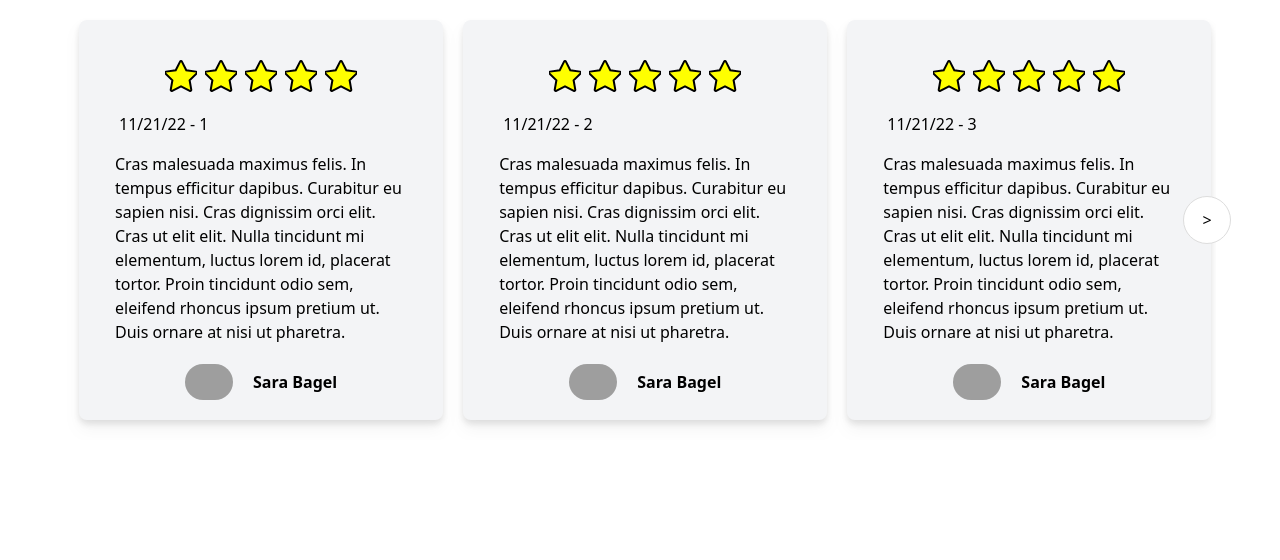
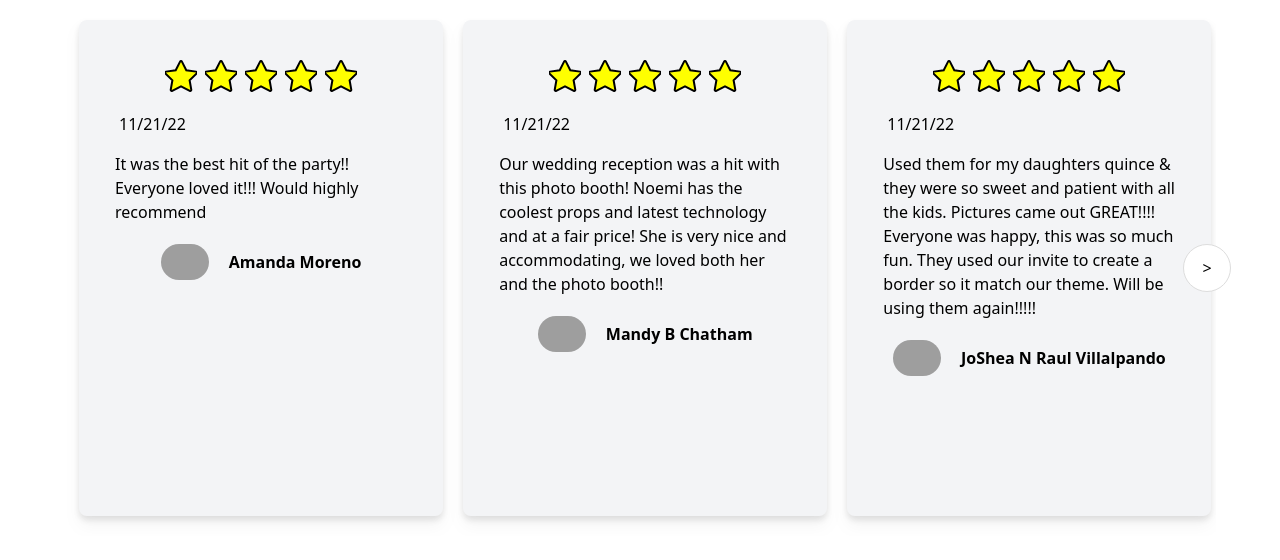
Before and after one commit to missatrox44/love-thy-selfie, a React (Vite) app: page / in a window 1280 px wide. Shown: the top 560 px of the page. Built offline with nearby package versions, Linux system fonts and the light colour scheme; grey boxes are pictures that could not be loaded.

Commit message:
reviews and names added to cards

```diff
--- /dev/null
+++ b/src/assets/reviews.js
@@ -0,0 +1,186 @@
+export const reviews = [
+  {
+    date: '',
+    review: 'It was the best hit of the party!! Everyone loved it!!! Would highly recommend',
+    picture: '',
+    name: 'Amanda Moreno',
+    stars: 5,
+    link: '',
+  },
+  {
+    date: '',
+    review: 'Our wedding reception was a hit with this photo booth! Noemi has the coolest props and latest technology and at a fair price! She is very nice and accommodating, we loved both her and the photo booth!!',
+    picture: '',
+    name: 'Mandy B Chatham',
+    stars: 5,
+    link: '',
+  },
+  {
+    date: '',
+    review: 'Used them for my daughters quince & they were so sweet and patient with all the kids. Pictures came out GREAT!!!! Everyone was happy, this was so much fun. They used our invite to create a border so it match our theme. Will be using them again!!!!!',
+    picture: '',
+    name: 'JoShea N Raul Villalpando',
+    stars: 5,
+    link: '',
+  },
+  {
+    date: '',
+    review: 'Very professional. My whole family enjoyed this photo booth to the max!!! Thank you Noemi for your great services!!!',
+    picture: '',
+    name: 'Vanessa Ceniceros',
+    stars: 5,
+    link: '',
+  },
+  {
+    date: '',
+    review: 'Thank you! You guys were the best!  definitely recommend! Great price as well!',
+    picture: '',
+    name: 'Gustavo Moreno',
+    stars: 5,
+    link: '',
+  },
+  {
+    date: '',
+    review: 'They helped make this last minute decision smooth, and easy! They were on time, helpful, and very patient. Noemi worked diligently with me, on our custom photo frame for the night. Love that you get print outs immediately and digitally! Thank you from the PHS Class of 1984.',
+    picture: '',
+    name: 'Lynn Whitley Floyed',
+    stars: 5,
+    link: '',
+  },
+  {
+    date: '',
+    review: 'Had them for my daughters Quince 🥳🎊🎉🥰🤩 would highly recommend them',
+    picture: '',
+    name: 'Veronica Martinez',
+    stars: 5,
+    link: '',
+  },
+  {
+    date: '',
+    review: 'Thank you for your professionalism during the process. You made this so easy. The kids and adults loved it.',
+    picture: '',
+    name: 'Crystal Salazar Gonzales',
+    stars: 5,
+    link: '',
+  },
+  {
+    date: '',
+    review: 'We loved the photo booth!! They had so many props & all of our family & friends had a blast!! Thank you so much for making it so much fun!! Laura.',
+    picture: '',
+    name: 'Laura Carreon Molinar',
+    stars: 5,
+    link: '',
+  },
+  {
+    date: '',
+    review: 'The ladies are awesome friendly would recommend to anyone thank you ladies!!',
+    picture: '',
+    name: 'Nesly Andrade',
+    stars: 5,
+    link: '',
+  },
+  {
+    date: '',
+    review: 'The best photo booth!! Professional, attentive and very polite! Loved all the props!!',
+    picture: '',
+    name: 'Diana Baeza',
+    stars: 5,
+    link: '',
+  },
+  {
+    date: '',
+    review: 'Absolutely loved it ! Will be booking again soon. Staff was amazing to us',
+    picture: '',
+    name: 'Ana Bustos',
+    stars: 5,
+    link: '',
+  },
+  {
+    date: '',
+    review: 'All my guest enjoyed the photo booth. Plus the owners are very nice and helpful. I will definitely use them again and recommend them to my friends and family!',
+    picture: '',
+    name: 'Siria Yanez',
+    stars: 5,
+    link: '',
+  },
+  {
+    date: '',
+    review: 'We used them for our prom. It was a huge hit. They are very helpful both in scheduling and the workers. They were all very friendly and kept it moving throughout the night. I definitely recommend it!',
+    picture: '',
+    name: 'Brian N Angela Shrum',
+    stars: 5,
+    link: '',
+  },
+  {
+    date: '',
+    review: 'So many fun props and so easy to work with. Thank you for helping make The Galindo wedding so special',
+    picture: '',
+    name: 'Kristi Jones Foutz',
+    stars: 5,
+    link: '',
+  },
+  {
+    date: '',
+    review: 'We had a blast with this when my Dad and stepmom got married last year, so i decided to book them for my neices sweet 16. We had so much fun with it. Noemi was wonderful during the booking process and worked with us. And the gentleman who worked the booth was awesome, had us all laughing everytime we went up there! I\'d definitely recommend them for any future party or wedding. They were great!!',
+    picture: '',
+    name: 'Chelo Abalos',
+    stars: 5,
+    link: '',
+  },
+  {
+    date: '',
+    review: 'The station is a must have for any event! Customer service is also exceptional!',
+    picture: '',
+    name: 'John G. Vasquez',
+    stars: 5,
+    link: '',
+  },
+  {
+    date: '',
+    review: 'Had them at a quince event. Friendly, punctual and very efficient. Has many props to choose from and were a big hit all night. Would definitely use again!',
+    picture: '',
+    name: 'Lety Navarette',
+    stars: 5,
+    link: '',
+  },
+  {
+    date: '',
+    review: 'This was my first time seeing something like this at a wedding reception I truly enjoyed myself....and the people were so nice maybe in the future I\'ll be hitting yall up!',
+    picture: '',
+    name: 'Christina Starling',
+    stars: 5,
+    link: '',
+  },
+  {
+    date: '',
+    review: 'It was very awesome, so many props to choose from and very kind owners. Awesome photo quality also.',
+    picture: '',
+    name: 'Emiy Neace',
+    stars: 5,
+    link: '',
+  },
+  {
+    date: '',
+    review: 'I\'ve liked the page and saw the amazing photos that were shared. I finally experienced it for myself and I loved it! The fun props, the awesome backgrounds and the technology are a wonderful combo! Can\'t go wrong with this photo booth!!',
+    picture: '',
+    name: 'Ruby J Garcia',
+    stars: 5,
+    link: '',
+  },
+  {
+    date: '',
+    review: 'They are seriously awesome, and the props are so fun! Better then any other photo booth I have ever seen! I always look forward to seeing them at an event!',
+    picture: '',
+    name: 'Sabrina Nicole Martinez',
+    stars: 5,
+    link: '',
+  },
+  {
+    date: '',
+    review: 'We really enjoyed it. Great way to make memories with friends and family.',
+    picture: '',
+    name: 'Letty Hernandez',
+    stars: 5,
+    link: '',
+  },
+]
--- a/src/components/ReviewCard/index.jsx
+++ b/src/components/ReviewCard/index.jsx
@@ -3,7 +3,7 @@ import BsStarFill from '../../assets/Star';
 import './styles.css';
 
 
-function ReviewCard({number}) {
+function ReviewCard({name, review}) {
   return (
     <div className='rounded-lg bg-gray-100 p-5 drop-shadow-lg hover:drop-shadow-xl custom-card'>
 
@@ -16,15 +16,15 @@ function ReviewCard({number}) {
       </div>
 
       <div className='flex place-content-start'>
-        <p className='ml-5'>11/21/22 - {number}</p>
+        <p className='ml-5'>11/21/22</p>
       </div>
 
 
-      <p className='m-4'>Cras malesuada maximus felis. In tempus efficitur dapibus. Curabitur eu sapien nisi. Cras dignissim orci elit. Cras ut elit elit. Nulla tincidunt mi elementum, luctus lorem id, placerat tortor. Proin tincidunt odio sem, eleifend rhoncus ipsum pretium ut. Duis ornare at nisi ut pharetra.</p>
+      <p className='m-4'>{review}</p>
 
       <div className='flex items-center mt-5 space-x-5 place-content-center'>
         <img className='rounded-full w-12' alt='fb profile pic' src='https://scontent-dfw5-2.xx.fbcdn.net/v/t1.6435-9/102398402_1584676931686093_5007550909180443369_n.jpg?_nc_cat=102&ccb=1-7&_nc_sid=09cbfe&_nc_ohc=BFKtLUx0E2MAX8xKtAA&_nc_ht=scontent-dfw5-2.xx&oh=00_AfDD0knjN72wL-sw5Gg2aC9TVD3QYmmiJJUQ9j44CLeuqg&oe=63A3A40F' />
-        <span className='font-bold'>Sara Bagel</span>
+        <span className='font-bold'>{name}</span>
       </div>
 
     </div>
--- a/src/components/Reviews/index.jsx
+++ b/src/components/Reviews/index.jsx
@@ -1,22 +1,39 @@
 import React from "react";
 import ReviewCard from '../ReviewCard';
 import ReviewCarousel from '../ReviewCarousel';
+import { reviews } from "../../assets/reviews";
 
 export default function Reviews() {
 
-  const reviewContent = [1,2,3,4,5,6,7,8,9,10,11,12,13,14,15,16,17,18,19,20,21,22,23,24,25,26,27,28,29,30]
+  // const reviewContent = [1,2,3,4,5,6,7,8,9,10,11,12,13,14,15,16,17,18,19,20,21,22,23,24,25,26,27,28,29,30]
 
 
   return (
     <div>
       {/* <ReviewCarousel style={{ maxWidth: 1200, marginLeft:'auto', marginRight:'auto', marginTop: 64 }}> */}
       <ReviewCarousel style={{ marginLeft:'auto', marginRight:'auto', marginTop: 64 }}>
-        {reviewContent.map((i) => {
+        {reviews.map((review, i) => {
           return (
-            <ReviewCard key={i} number={i}/>
+            <ReviewCard key={i} name={review.name} review={review.review}/>
           )
         })}
       </ReviewCarousel>
     </div>
   )
 }
+
+
+
+//   return (
+//     <div>
+//       {/* <ReviewCarousel style={{ maxWidth: 1200, marginLeft:'auto', marginRight:'auto', marginTop: 64 }}> */}
+//       <ReviewCarousel style={{ marginLeft:'auto', marginRight:'auto', marginTop: 64 }}>
+//         {reviewContent.map((i) => {
+//           return (
+//             <ReviewCard key={i} number={i}/>
+//           )
+//         })}
+//       </ReviewCarousel>
+//     </div>
+//   )
+// }
--- a/src/reviews.js
+++ /dev/null
@@ -1,32 +0,0 @@
-export const reviews = [
-  {
-    date: '',
-    review: '',
-    picture: '',
-    name: '',
-  },
-  {
-    date: '',
-    review: '',
-    picture: '',
-    name: '',
-  },
-  {
-    date: '',
-    review: '',
-    picture: '',
-    name: '',
-  },
-  {
-    date: '',
-    review: '',
-    picture: '',
-    name: '',
-  },
-  {
-    date: '',
-    review: '',
-    picture: '',
-    name: '',
-  },
-]
```
